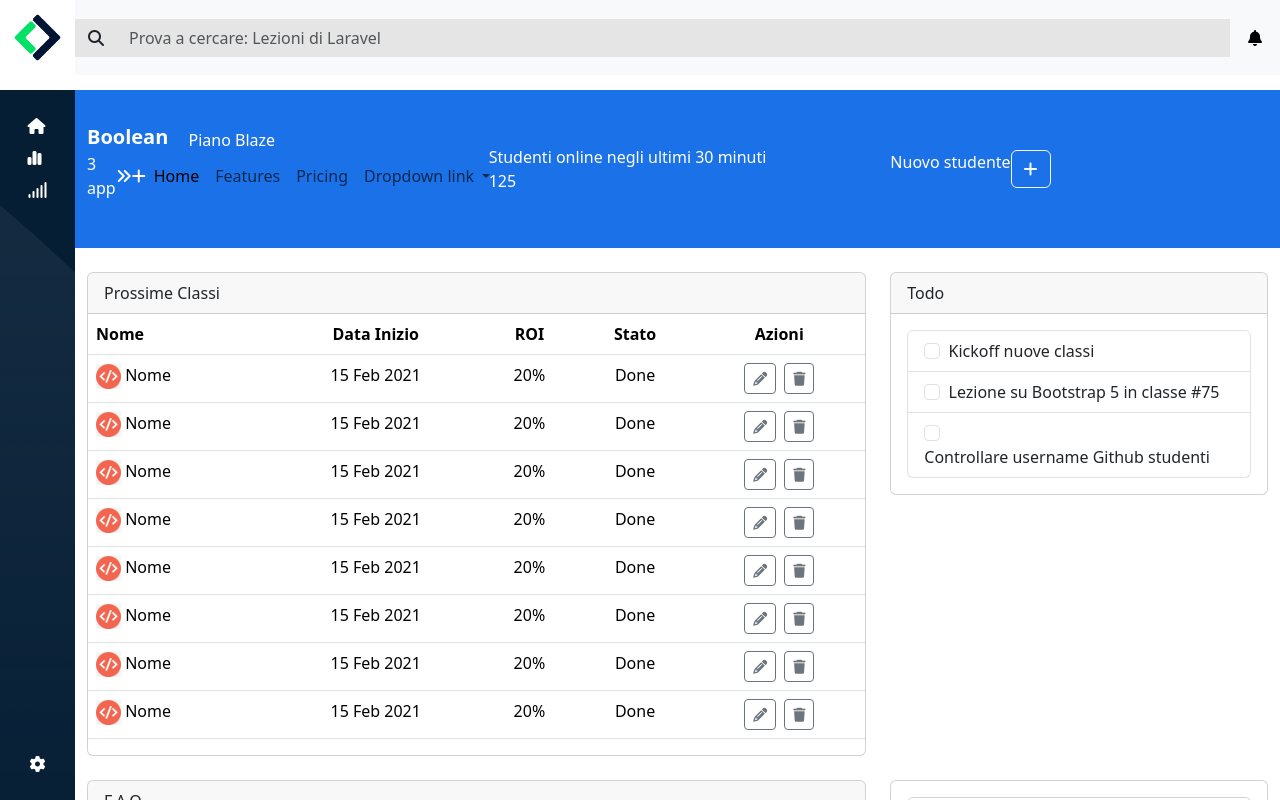
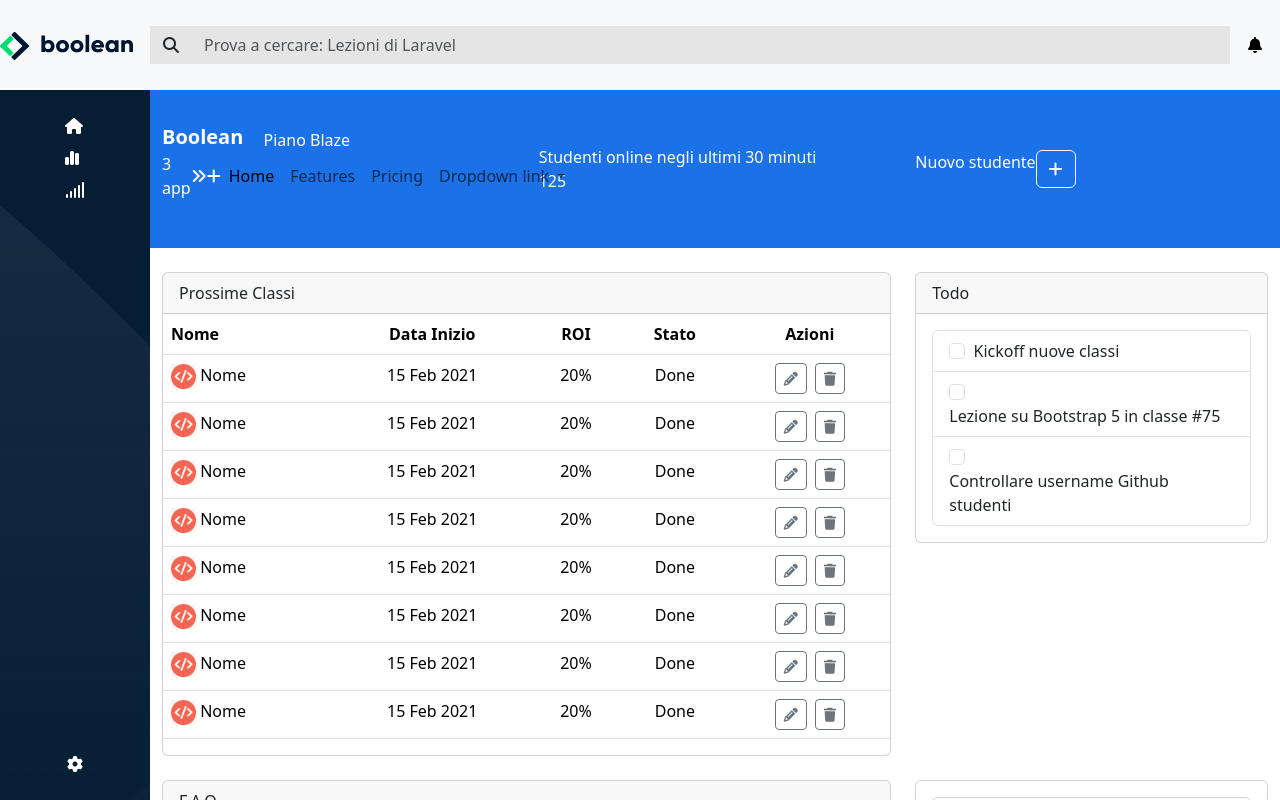
Before and after one commit to GencoMattia/html-css-bootstrap-dashboard, a plain HTML site: page index.html in a window 1280 px wide. Drawn offline with nearby package versions, Linux system fonts and the light colour scheme.

Commit message:
Added Media Query to resize side bar and change top navbar logo

```diff
--- a/CSS/style.css
+++ b/CSS/style.css
@@ -84,3 +84,23 @@ main {
 .class-avatar {
     width: 25px;
 }
+
+
+/* Media Query per schermi da 992 in sù */
+@media screen and (min-width: 992px) {
+    #main_left-navbar {
+        width: 150px;
+    }
+
+    #main_central {
+        width: calc(100vw - 150px);
+    }
+
+    .navbar_logo {
+        width: 150px;
+    }
+
+    #top_search-bar {
+        width: calc(100vw - 200px);
+    }
+}
--- a/index.html
+++ b/index.html
@@ -22,12 +22,15 @@
 <body class="d-flex flex-wrap">
 
     <main class="d-flex flex-wrap">
-        <section id="main_top-navbar">
+        <section id="main_top-navbar" class="d-flex">
             <nav class="navbar bg-body-tertiary p-0">
                 <div class="container-fluid d-flex p-0">
                     <div class="navbar_logo">
-                        <a class="navbar-brand">
+                        <a id="top_logo-mobile" class="navbar-brand d-lg-none">
                             <img class="img-fluid" src="./img/mobile-logo.png" alt="mobile boolean logo">
+                        </a>
+                        <a id="top_logo-full" class="navbar-brand d-none d-lg-inline-block">
+                            <img class="img-fluid" src="./img/logo.svg" alt="full boolean logo">
                         </a>
                     </div>
                     <form id="top_search-bar" class="d-flex bg_light-grey" role="search">
@@ -65,7 +68,6 @@
         </section>
 
         <div id="main_central">
-
             <section class="central_info-headband container-fluid py-4 bg_light-blue text-white mb-4">
                 <nav class="navbar row navbar-expand-lg">
                     <div class="central_new-student d-flex order-md-2 col-12 col-md-4 col-lg 2">
```
